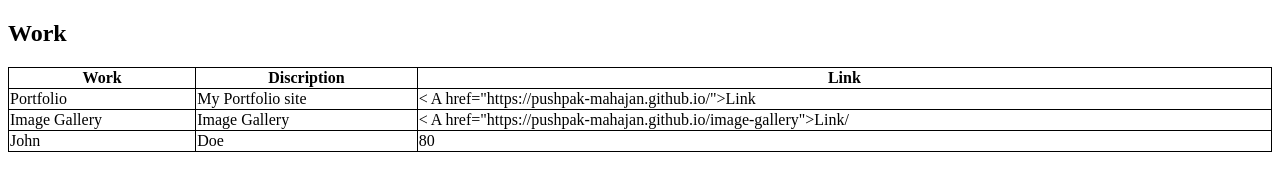
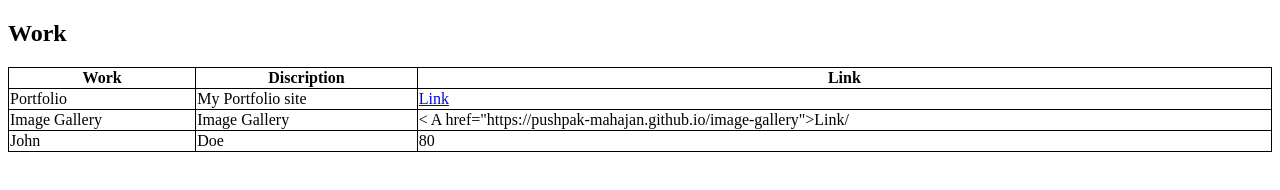
Before and after one commit to pushpak-mahajan/pushpak-mahajan.github.io, a plain HTML site: page work.html in a window 1280 px wide. Drawn offline with Linux system fonts and the light colour scheme.

Commit message:
Update work.html

```diff
--- a/work.html
+++ b/work.html
@@ -21,7 +21,7 @@ table, th, td {
   <tr>
     <td>Portfolio</td>
     <td>My Portfolio site</td>
-    <td>< A href="https://pushpak-mahajan.github.io/">Link</a></td>
+    <td><A href="https://pushpak-mahajan.github.io">Link</a></td>
   </tr>
   <tr>
     <td>Image Gallery</td>
```
